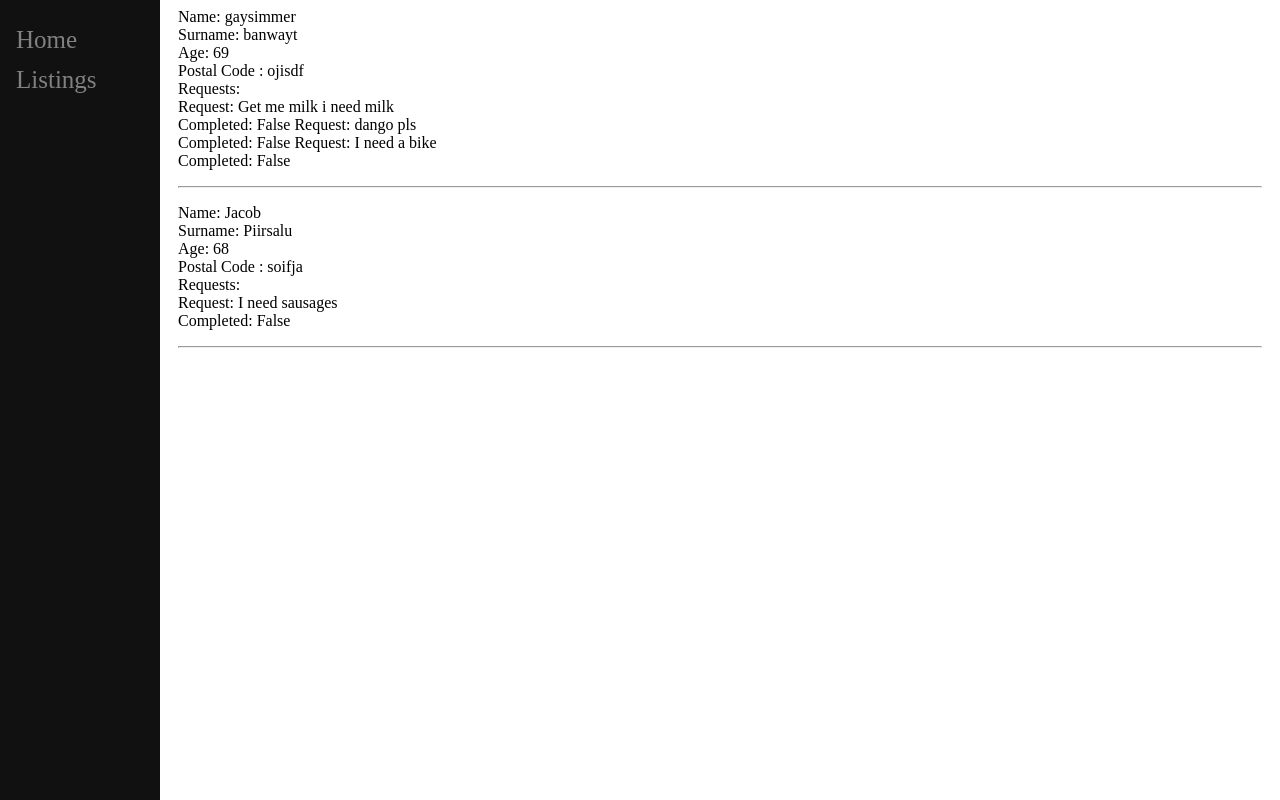
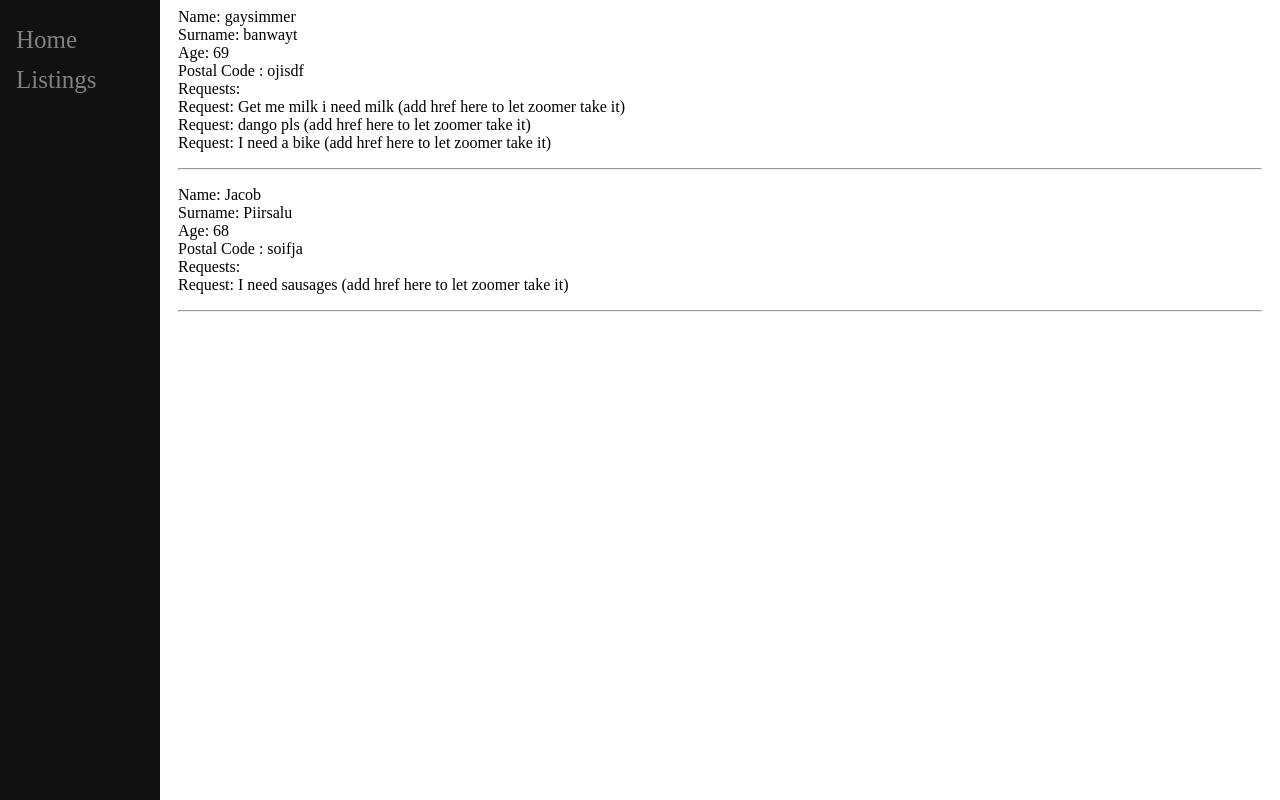
Before and after one commit to Muen342/BoomerConsumer, a Django app: page /corona/listings in a window 1280 px wide. Run offline with Django 3.2, Linux system fonts and the light colour scheme; data comes from the database, SQL or seed files in the repository; both versions use the stored data as it was after the commit.

Commit message:
more stuff

```diff
--- a/boomerConsumer/corona/models.py
+++ b/boomerConsumer/corona/models.py
@@ -22,7 +22,7 @@ class Zoomer(models.Model):
 
 class Requests(models.Model):
     boomer_id = models.ForeignKey(Boomer, on_delete=models.CASCADE)
-    zoomer_id = models.CharField(max_length=100, default='')
+    zoomer_id = models.CharField(max_length=100, default='', blank=True)
     details = models.TextField(max_length=100)
     completed = models.BooleanField(default=False)
     taken = models.BooleanField(default=False)
--- a/boomerConsumer/corona/templates/boomer/listing.html
+++ b/boomerConsumer/corona/templates/boomer/listing.html
@@ -14,8 +14,9 @@
             Postal Code : {{boomer.postal_code}}<br>
             Requests:  <br>
             {% for request in boomer.request_list %}
-            Request: {{request.details}}<br>
-            Completed: {{request.completed}}
+            {%if request.taken == False%}
+            Request: {{request.details}} (add href here to let zoomer take it)<br>
+            {%endif%}
             {%endfor%}
             <hr>
         </p>
```
Also changed, not shown: boomerConsumer/corona/migrations/0006_auto_20200328_1028.py (added), boomerConsumer/db.sqlite3.
